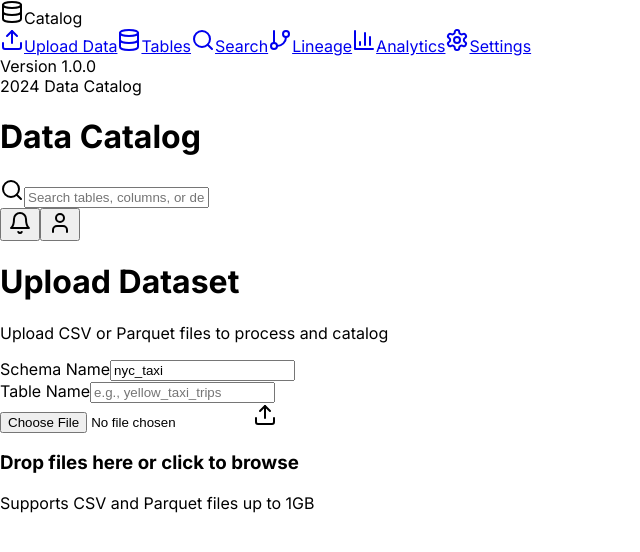
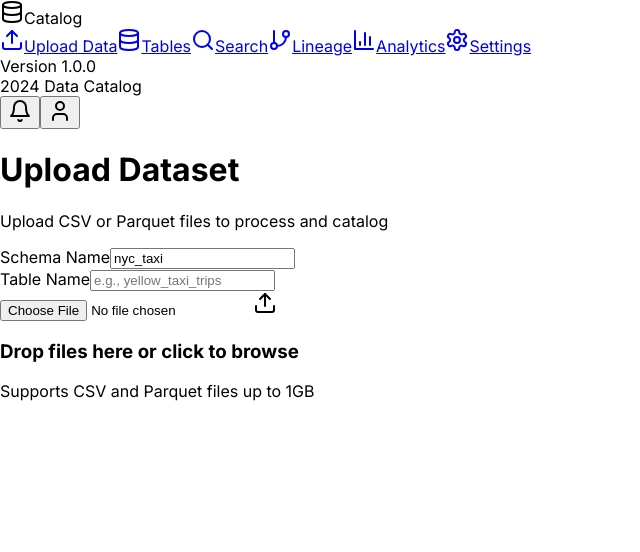
Before and after one commit to Suyog-Bauskar/metascope-data-catalog, a React (Create React App) app in the folder frontend/: page / in a window 1280 px wide. Shown: the top 552 px of the page, without its empty margins (0-640 px from the left). Built offline with nearby package versions, Linux system fonts and the light colour scheme; the HTML template or start-up script is replaced by a standard one.

Commit message:
fix search functionality and remove header section

```diff
--- a/frontend/src/components/Header.tsx
+++ b/frontend/src/components/Header.tsx
@@ -1,37 +1,10 @@
-import React, { useState } from 'react';
-import { Search, Bell, User } from 'lucide-react';
+import React from 'react';
+import { Bell, User } from 'lucide-react';
 
 const Header: React.FC = () => {
-  const [searchQuery, setSearchQuery] = useState('');
-
-  const handleSearch = (e: React.FormEvent) => {
-    e.preventDefault();
-    // TODO: Implement search functionality
-    console.log('Search query:', searchQuery);
-  };
-
   return (
     <header className="bg-white shadow-sm border-b border-gray-200">
-      <div className="flex items-center justify-between px-6 py-4">
-        <div className="flex items-center flex-1">
-          <h1 className="text-xl font-semibold text-gray-900 mr-8">
-            Data Catalog
-          </h1>
-
-          <form onSubmit={handleSearch} className="flex-1 max-w-lg">
-            <div className="relative">
-              <Search className="absolute left-3 top-1/2 transform -translate-y-1/2 text-gray-400 w-4 h-4" />
-              <input
-                type="text"
-                placeholder="Search tables, columns, or descriptions..."
-                value={searchQuery}
-                onChange={(e) => setSearchQuery(e.target.value)}
-                className="w-full pl-10 pr-4 py-2 border border-gray-300 rounded-lg focus:ring-2 focus:ring-primary-500 focus:border-transparent"
-              />
-            </div>
-          </form>
-        </div>
-
+      <div className="flex items-center justify-end px-6 py-4">
         <div className="flex items-center space-x-4">
           <button className="p-2 text-gray-400 hover:text-gray-600 rounded-lg hover:bg-gray-100">
             <Bell className="w-5 h-5" />
```
Also changed, not shown: 1 other file (tests, documents, lock files or other folders).
